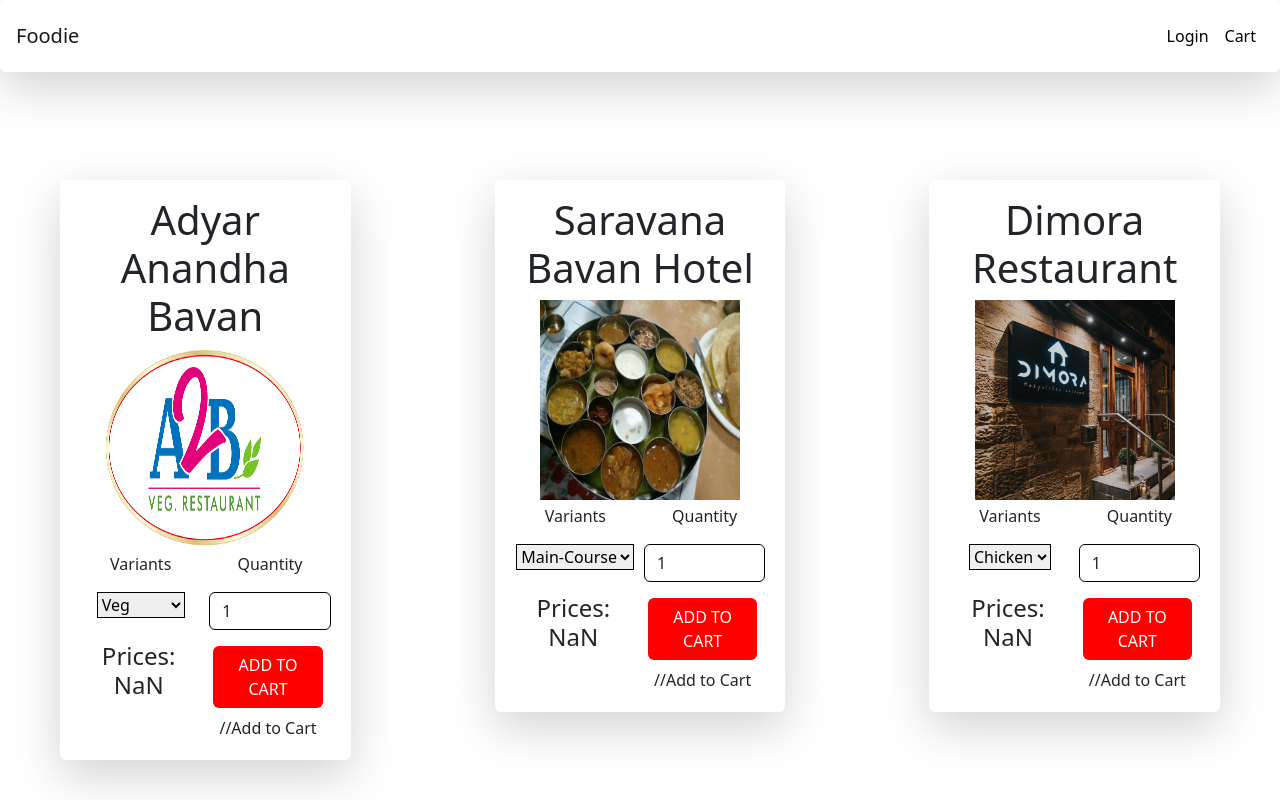
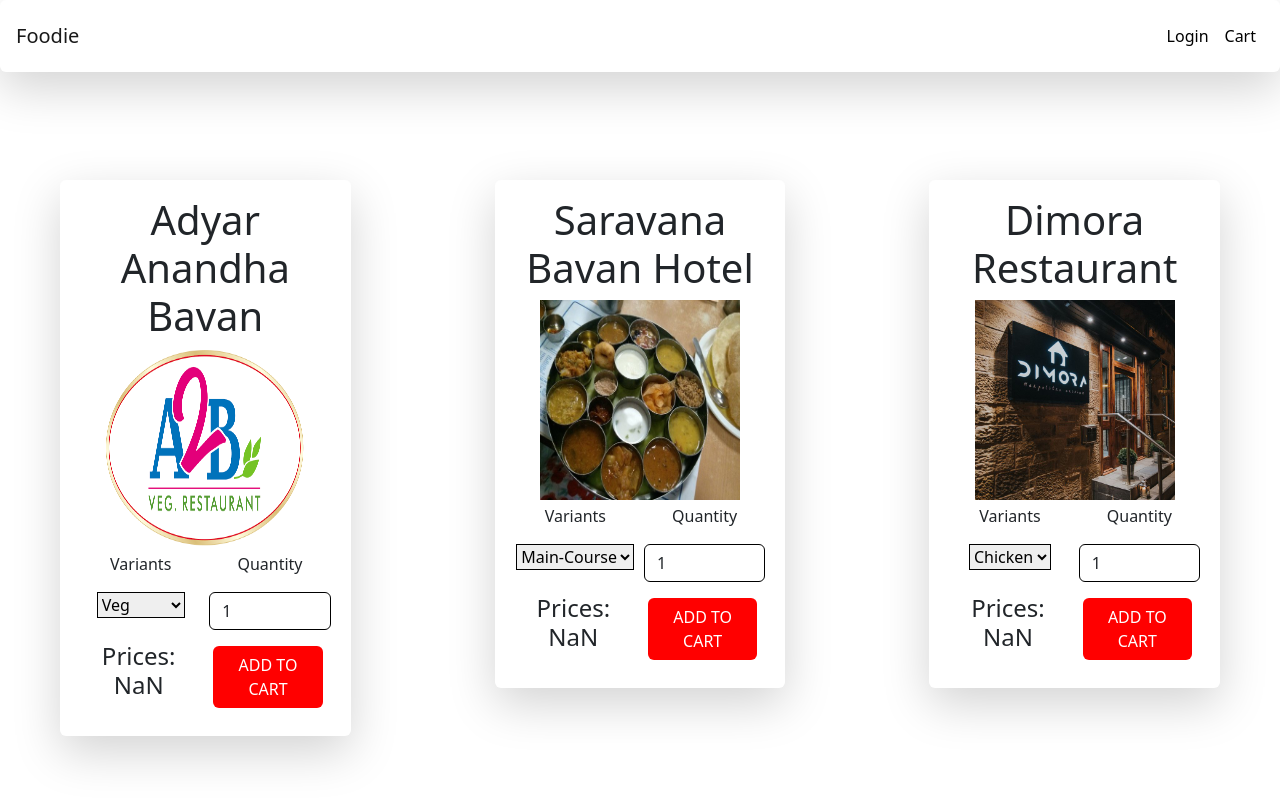
Before and after one commit to Kishore-189/Food_Delivery_App, a React (Create React App) app: page / in a window 1280 px wide. Shown: the top 800 px of the page. Built offline with nearby package versions, Linux system fonts and the light colour scheme; the HTML template or start-up script is replaced by a standard one.

Commit message:
Update Hotels.jsx

```diff
--- a/src/components/Hotels.jsx
+++ b/src/components/Hotels.jsx
@@ -32,7 +32,7 @@
                         </div>
                         <div className='m-1 w-100'>
                             <button className='btn m-2'>ADD TO CART</button>
-                            //Add to Cart
+
                         </div>
         </div>
     </div>
```
